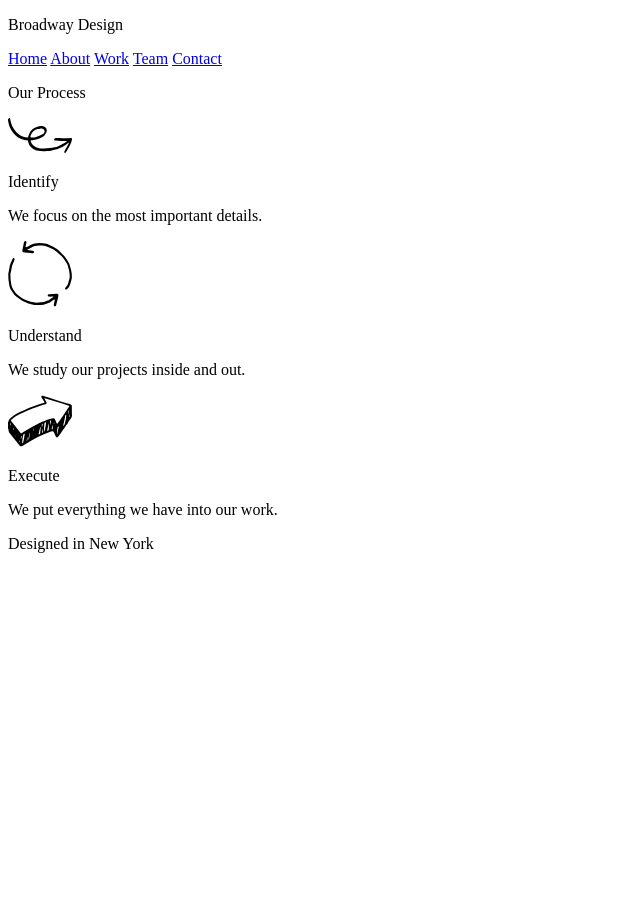
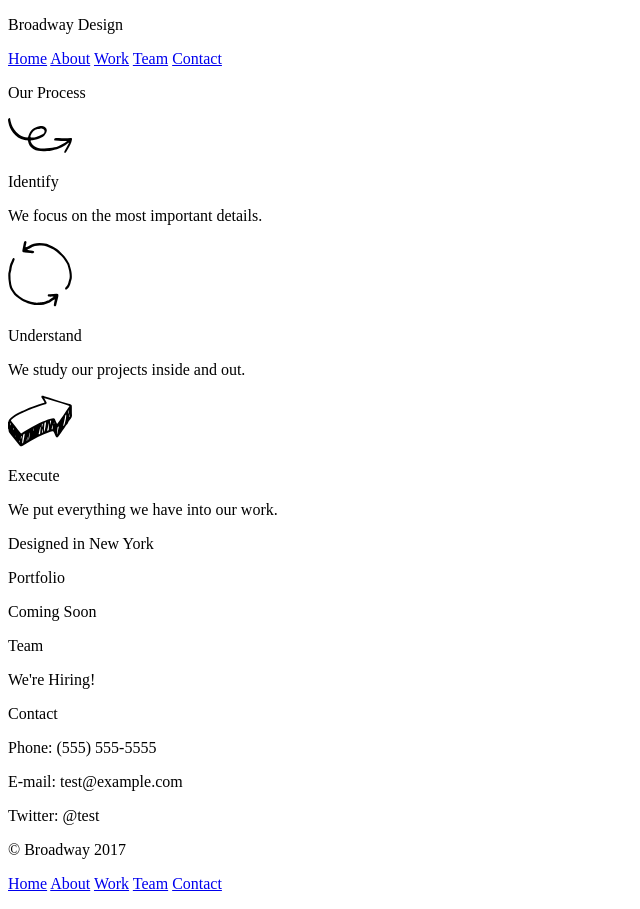
Before and after one commit to kbussert/broadway, a plain HTML site: page index.html in a window 1280 px wide. Shown: the whole page, without its empty margins (0-640 px from the left). Before the commit the page ends 800 px from the top, so only its background shows below. Drawn offline with Linux system fonts and the light colour scheme.

Commit message:
HTML rough-in complete.

```diff
--- a/index.html
+++ b/index.html
@@ -8,7 +8,7 @@
   <body>
     <div class="header">
       <p>Broadway Design</p>
-      <nav>
+      <nav class="navbar">
         <a href="#">Home</a>
         <a href="#">About</a>
         <a href="#">Work</a>
@@ -38,10 +38,32 @@
       <p>Designed in New York</p>
     </div>
     <div class="info">
-
+      <div class="portfolio">
+        <p class="subsectName">Portfolio</p>
+        <p>Coming Soon</p>
+      </div>
+      <div class="team">
+        <p class="subsectName">Team</p>
+        <p>We're Hiring!</p>
+      </div>
+      <div class="contact">
+        <p class="subsectName">Contact</p>
+        <p>Phone: (555) 555-5555</p>
+        <p>E-mail: test@example.com</p>
+        <p>Twitter: @test</p>
+      </div>
     </div>
     <div class="footer">
-
+      <p>
+        &copy Broadway 2017
+        <nav class="navbar">
+          <a href="#">Home</a>
+          <a href="#">About</a>
+          <a href="#">Work</a>
+          <a href="#">Team</a>
+          <a href="#">Contact</a>
+        </nav>
+      </p>
     </div>
   </body>
 </html>
```
